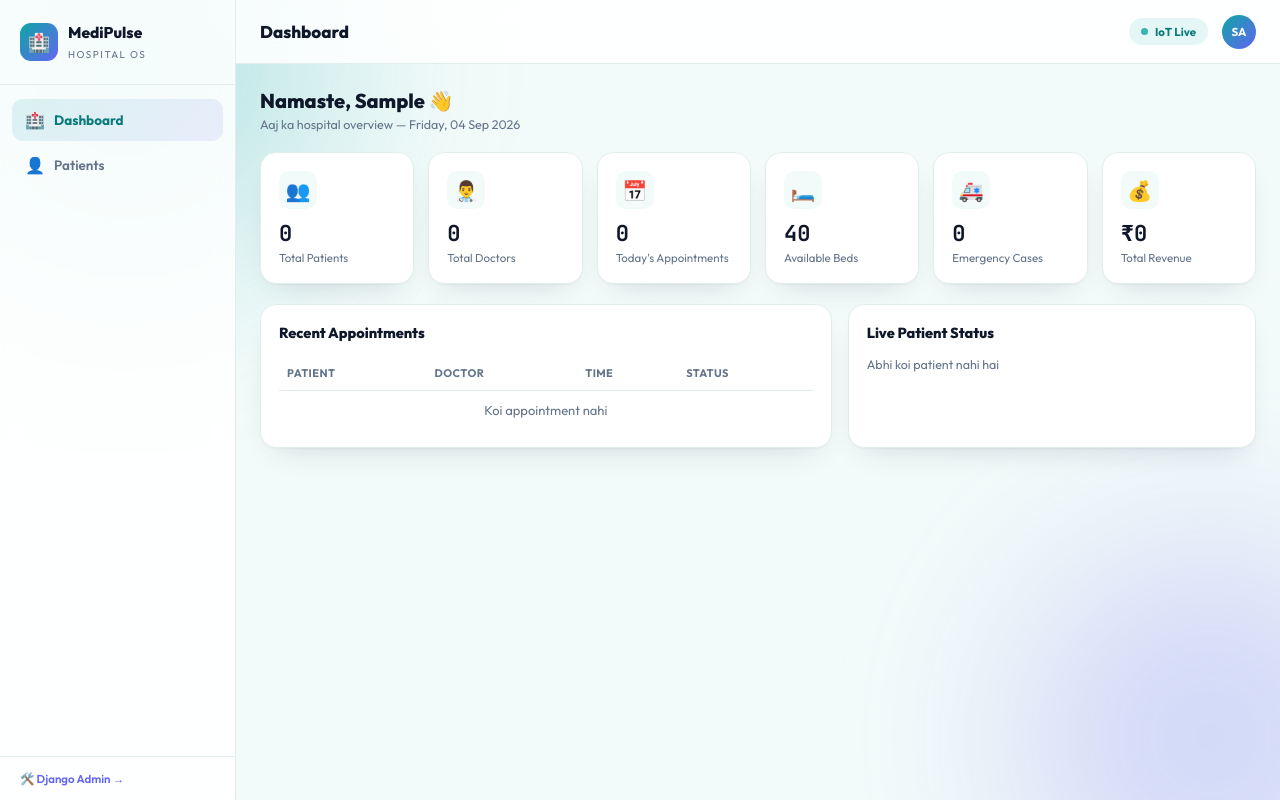
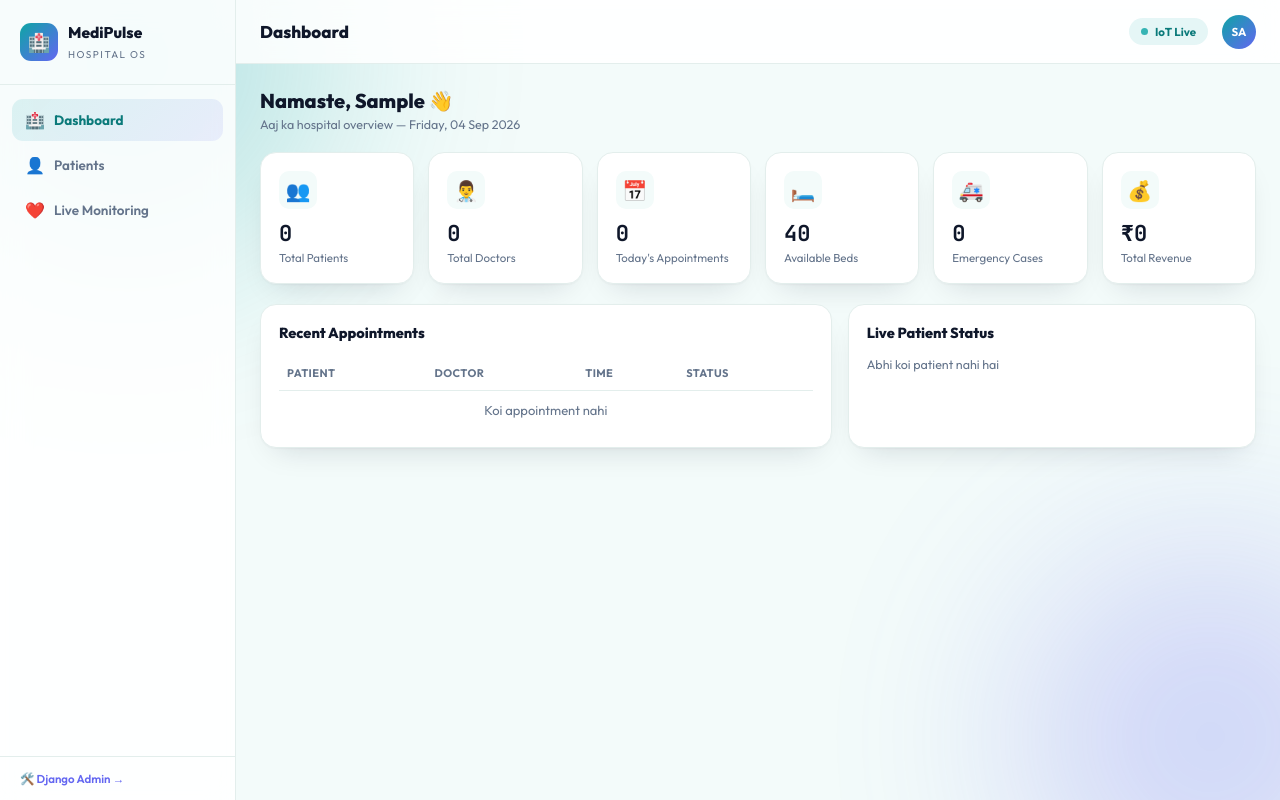
Before and after one commit to abhiyadav1711/Hospital-Management-System-With-IOT--Devices, a Django app: page /dashboard/ in a window 1280 px wide. Run offline with Django 4.2, Linux system fonts and the light colour scheme; the visitor is signed in with stand-in values (Sample User, id 1); data that the repository does not hold is empty.

Commit message:
Update base.html

```diff
--- a/hospital/templates/hospital/base.html
+++ b/hospital/templates/hospital/base.html
@@ -22,6 +22,7 @@
     <nav class="nav">
       <a href="{% url 'dashboard' %}" class="nav-item active"><span>🏥</span>Dashboard</a>
 <a href="{% url 'patients' %}" class="nav-item {% if request.resolver_match.url_name == 'patients' %}active{% endif %}"><span>👤</span>Patients</a>
+<a href="{% url 'monitoring' %}" class="nav-item {% if request.resolver_match.url_name == 'monitoring' %}active{% endif %}"><span>❤️</span>Live Monitoring</a>
     </nav>
     <div class="admin-django">
       <a href="/admin/" target="_blank">🛠️ Django Admin →</a>
```
